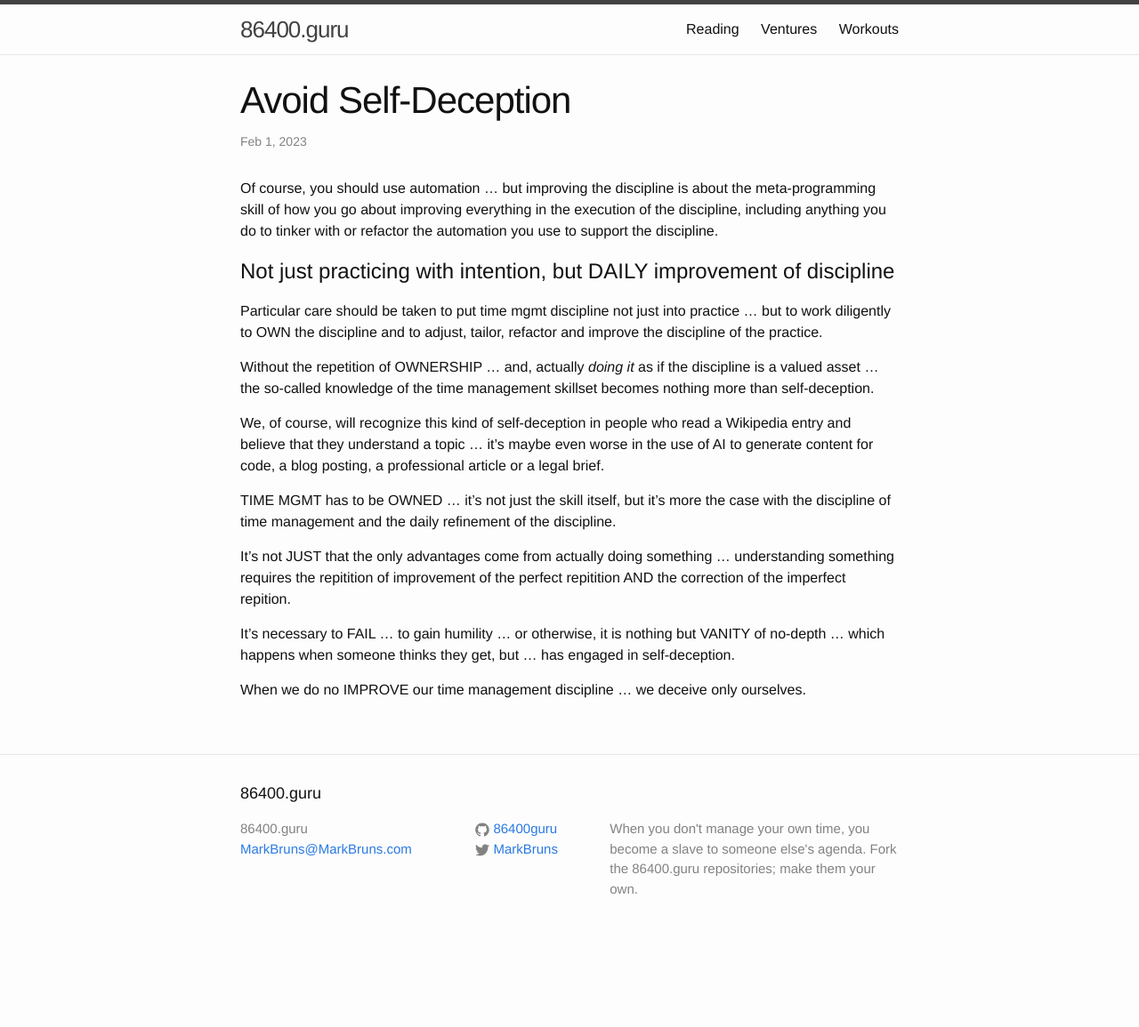
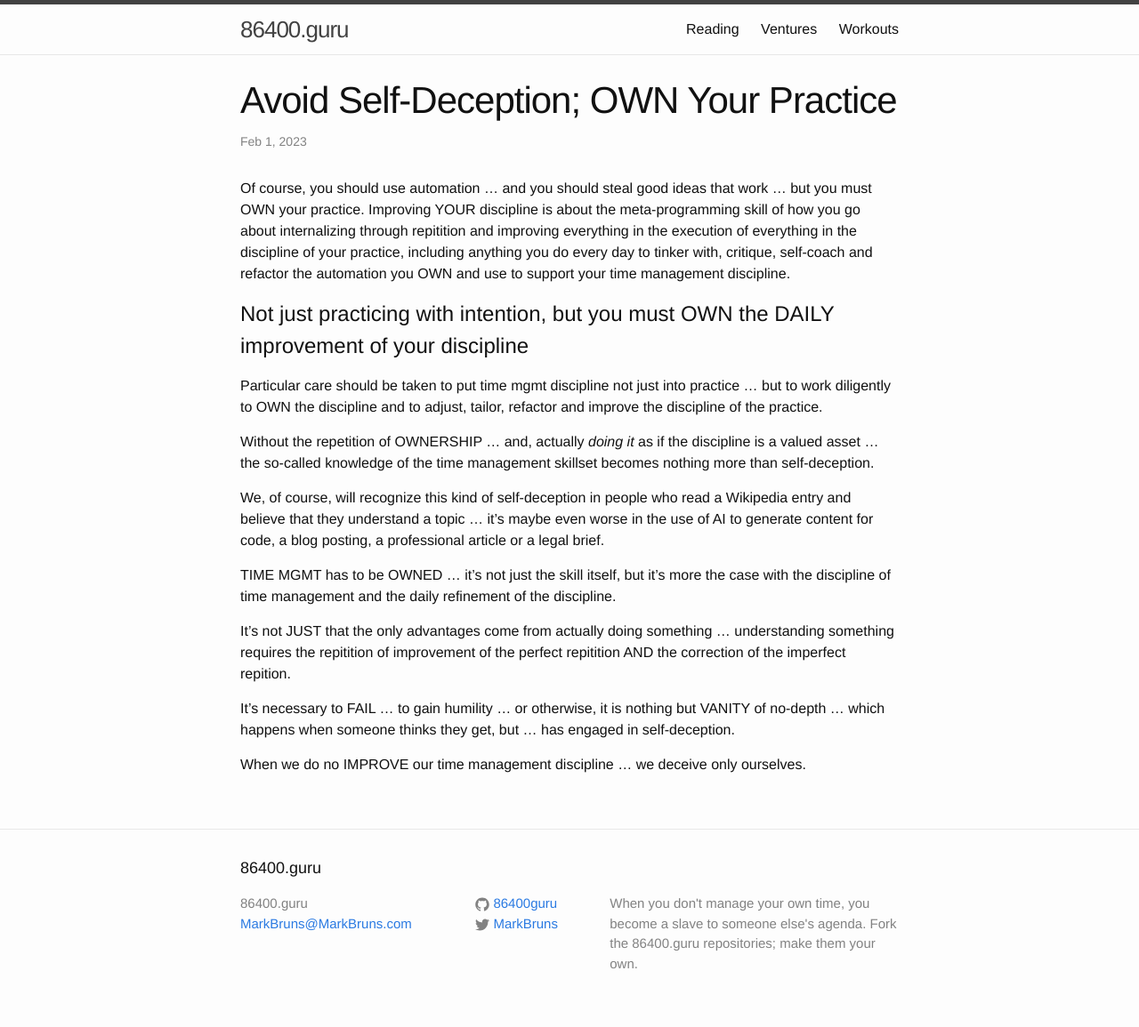
Before and after one commit to plyp-us/plyp-us.github.io, a Jekyll site: the page built from _posts/2023-02-01-own-your-practice.md, in a window 1280 px wide. Shown: the whole page at 89% size. Built offline with Jekyll 4.4.1, drawn with Linux system fonts in a browser that asks for light colours; before the commit the page ends 1071 px from its top, so only the background shows below that.

Commit message:
Update and rename 2023-02-01-own-the-practice.md to 2023-02-01-own-your-practice.md

```diff
--- a/_posts/2023-02-01-own-the-practice.md
+++ b/_posts/2023-02-01-own-your-practice.md
@@ -1,13 +1,13 @@
 ---
 layout: post
-title:  "Avoid Self-Deception"
+title:  "Avoid Self-Deception; OWN Your Practice"
 date:   2023-02-01 4:30:00
 categories: template
 ---
 
-Of course, you should use automation ... but improving the discipline is about the meta-programming skill of how you go about improving everything in the execution of the discipline, including anything you do to tinker with or refactor the automation you use to support the discipline.
+Of course, you should use automation ... and you should steal good ideas that work ... but you must OWN your practice. Improving YOUR discipline is about the meta-programming skill of how you go about internalizing through repitition and improving everything in the execution of everything in the discipline of your practice, including anything you do every day to tinker with, critique, self-coach and refactor the automation you OWN and use to support your time management discipline.
 
-# Not just practicing with intention, but DAILY improvement of discipline
+# Not just practicing with intention, but you must OWN the DAILY improvement of your discipline
 
 Particular care should be taken to put time mgmt discipline not just into practice ... but to work diligently to OWN the discipline and to adjust, tailor, refactor and improve the discipline of the practice.
 
```
